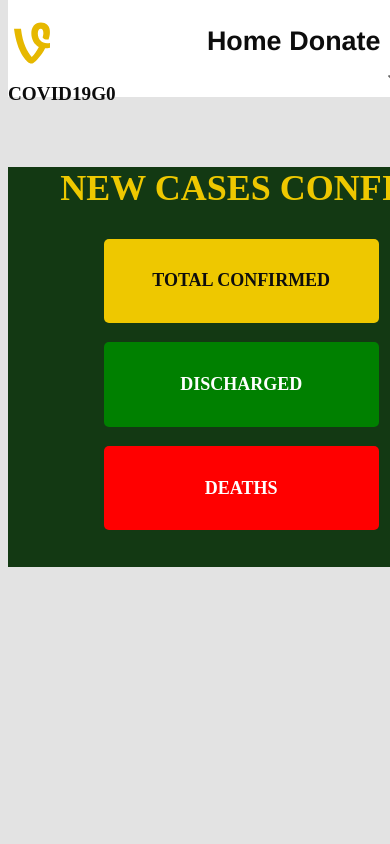
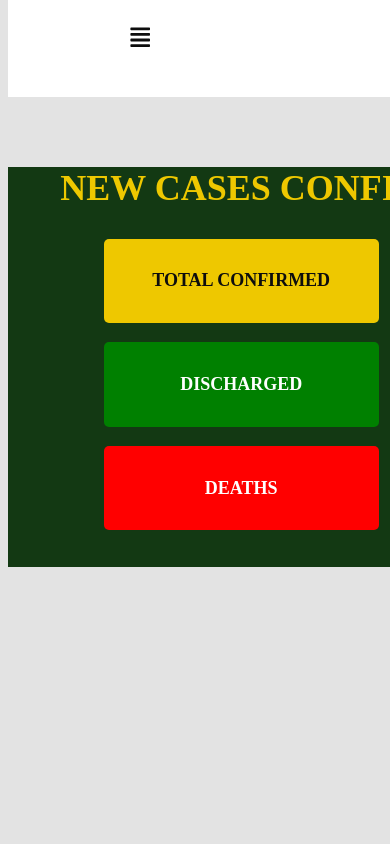
Before and after one commit to KelahKelah/covid19Go, a React (Create React App) app: page / in a window 390 px wide. Shown: the top 844 px of the page. Built offline with nearby package versions, Linux system fonts and the light colour scheme; no server answers.

Commit message:
add mobile responsiveness

```diff
--- a/src/components/Navigation/Navigation.css
+++ b/src/components/Navigation/Navigation.css
@@ -7,6 +7,7 @@
     height: 97px;
     top: 0px;
     margin: 0rem;
+    overflow: hidden;
     /* overflow: auto; */
     /* box-sizing: border-box; */
 }
@@ -17,15 +18,33 @@
     font-family: 'HelveticaNeueLTPro-Bd',Helvetica Neue,Helvetica,Arial,sans-serif;
     font-weight: bold;
     text-decoration: none;
-
 }
+/* .responsive-wrap {
+    background-color: blue;
+    width: 55vw;
+    height: 70%;
+    display: none;
+    position: relative;
+    left: 40vw;
+} */
+.icon {
+    font-size: 1.4em;
+    padding: 0vw 1vw;
+    color: #0d0d0d;
+    font-family: 'HelveticaNeueLTPro-Bd',Helvetica Neue,Helvetica,Arial,sans-serif;
+    font-weight: bold;
+    text-decoration: none;
+    display: none;
+}
+/* #thisId {
+    display: none;
+} */
 .wrap {
-    width: 55vw;
+    width: 60%;
     height: 70%;
     display: flex;
     position: relative;
-    left: 40vw;
-
+    left: 30%;
 }
 .logo-brand {
     width: 10vw;
@@ -43,3 +62,19 @@
 div .item:hover {
     color: #e6b800;
 }
+
+@media screen and (max-width: 600px) {
+    .wrap .item {
+    display: none;
+    }
+    .wrap .icon {
+      float: right;
+      display: block;
+    }
+    .logo-brand {
+        display: none;
+    }
+    /* .nav-wrap {
+        height: 240px;
+    } */
+  }
--- a/src/components/Navigation/Navigation.js
+++ b/src/components/Navigation/Navigation.js
@@ -1,20 +1,33 @@
-import React from 'react';
+import React, { useState, useEffect } from 'react';
 import { Link, NavLink } from 'react-router-dom';
-import { FaVine, FaCaretDown } from 'react-icons/fa';
+import { FaVine, FaCaretDown, FaBars, FaAlignJustify } from 'react-icons/fa';
 import './Navigation.css';
 
+const Navigation = () => {
+    // const [toggle, setToggle] = useState()
+    // useEffect() {
 
-const Navigation = () => {
-    return(
-        <>
+    // }
+    const OpenNav = () => {
+        const myLoop = document.querySelectorAll('.item')
+        var i;
+         for(i=0; i < myLoop.length; i++) {
+        console.log(myLoop[i])
+           myLoop[i].style.display = 'block'
+        }
+
+    }
+    return(         <>
             <div className='nav-wrap'>
                 <div className='logo-brand'>
                     <p className='logo-label'><FaVine className='logo' />COVID19G0</p>
                 </div>
                 <div className='wrap'>
                     <p><Link to='/' className='item'>Home</Link></p>
+                    <p><NavLink to='/News' className='item'>News</NavLink></p>
                     <p><NavLink to='/Donate' className='item'>Donate</NavLink></p>
-                    <p><NavLink to='/News' className='item'>News</NavLink><FaCaretDown /></p>
+                    <p className='icon'><FaAlignJustify onClick={OpenNav} /></p>
+
                 </div>
             </div>
         </>
--- a/src/pages/Home/Home.css
+++ b/src/pages/Home/Home.css
@@ -12,7 +12,7 @@
 .main-title {
   color: #fff;
   text-align: center;
-  margin: 15px;
+  /* margin: 15px; */
   font-size: larger;
   font-weight: bold;
 }
```
Also changed, not shown: src/App.js (+0 -14 lines), src/pages/Home/Home.js (+0 -24 lines).
